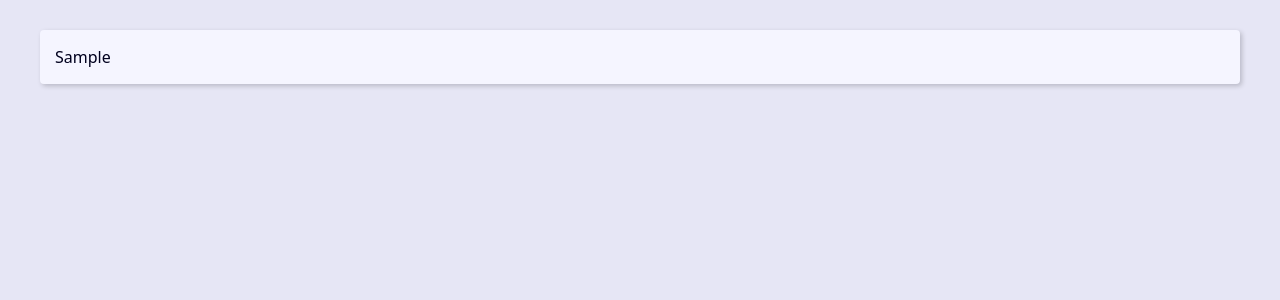
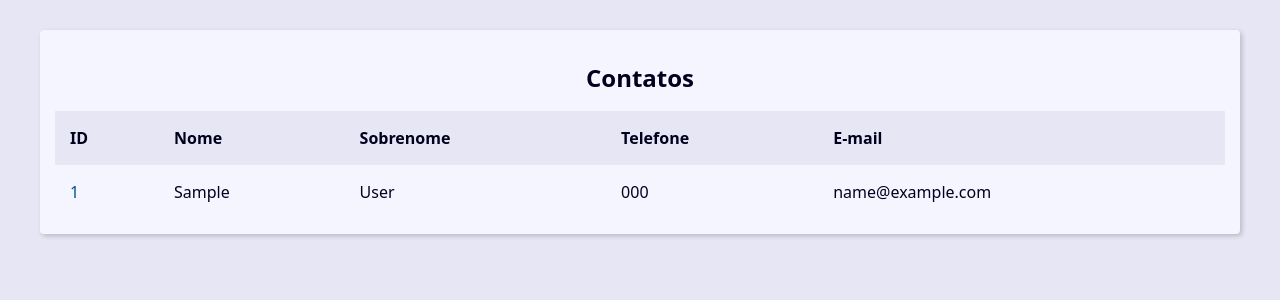
Before and after one commit to VitorBahir/projeto_agenda, a Django app: page / in a window 1280 px wide. Shown: the top 300 px of the page. Run offline with Django 5.2, Linux system fonts and the light colour scheme; tables that the repository leaves empty hold one stand-in row (values such as "Sample post").

Commit message:
criado tabela de contatos

```diff
--- a/contact/templates/contact/index.html
+++ b/contact/templates/contact/index.html
@@ -1,7 +1,40 @@
 {% extends 'global/base.html' %}
 
 {% block content %}
-    {% for contact in contacts%}
-        {{ contact.first_name }} <br>
-    {% endfor %}
+    <div class="responsive-table">
+        <table class="contacts-table">
+            <caption class="table-caption">Contatos</caption>
+            <thead>
+                <tr class="table-row table-row-header">
+                    <th class="table-header">ID</th>
+                    <th class="table-header">Nome</th>
+                    <th class="table-header">Sobrenome</th>
+                    <th class="table-header">Telefone</th>
+                    <th class="table-header">E-mail</th>
+                </tr>
+            </thead>
+            {% for contact in contacts %}
+                <tr class="table-row">
+                    <td class="table-cel">
+                        <a class="table-link" href="#">
+                            {{ contact.id }}
+                        </a>
+                    </td>
+                    <td class="table-cel">
+                            {{ contact.first_name }}
+                    </td>
+                    <td class="table-cel">
+                            {{ contact.last_name }}
+                    </td>
+                    <td class="table-cel">
+                            {{ contact.phone }}
+                    </td>
+                    <td class="table-cel">
+                            {{ contact.email }}
+                    </td>
+                </tr>
+            {% endfor %}
+        </table>
+
+    </div>
 {% endblock content %}
--- a/contact/views/contact_views.py
+++ b/contact/views/contact_views.py
@@ -1,10 +1,11 @@
 from django.shortcuts import render
 from contact.models import Contact
+
 
 def index(request):
     contacts = Contact.objects.all()
     context = {
-        'contacts' : contacts,
+        'contacts': contacts,
     }
     return render(
         request,
```
Also changed, not shown: contact/models.py (line endings or trailing spaces).
